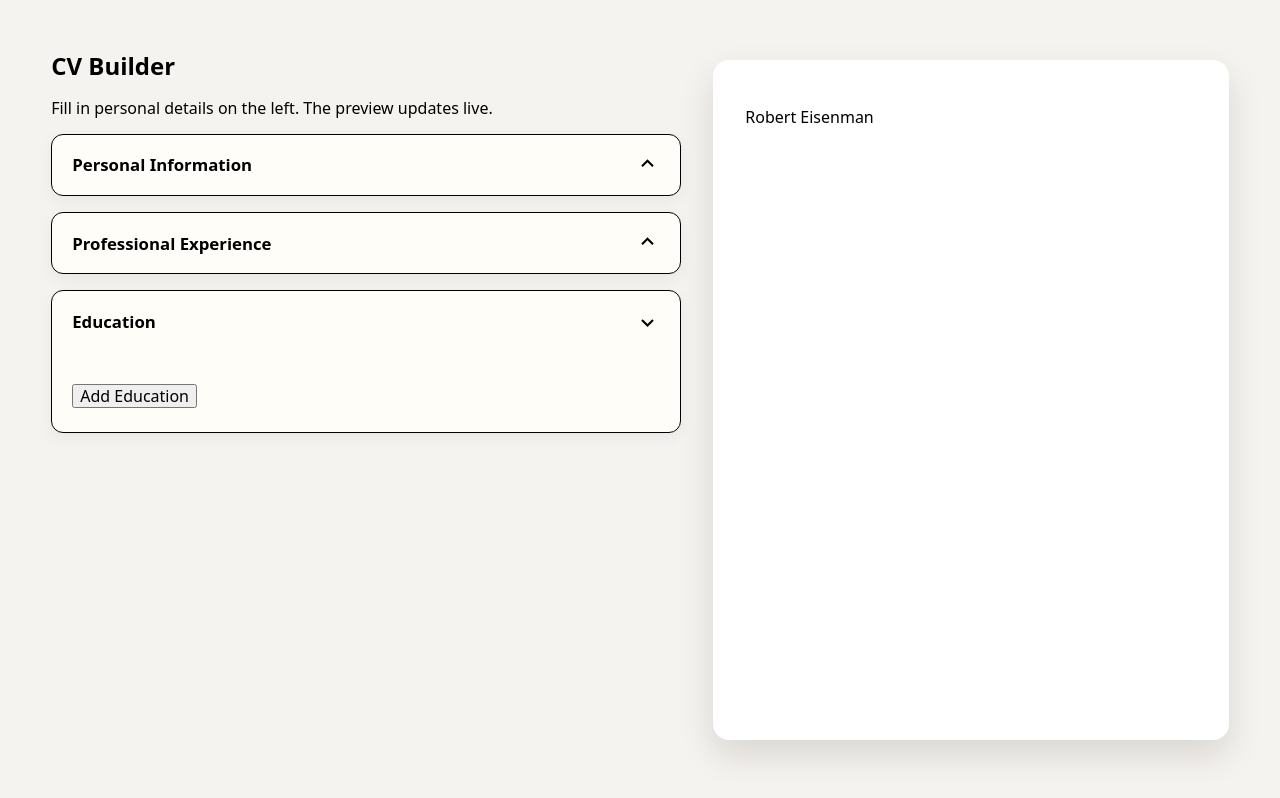
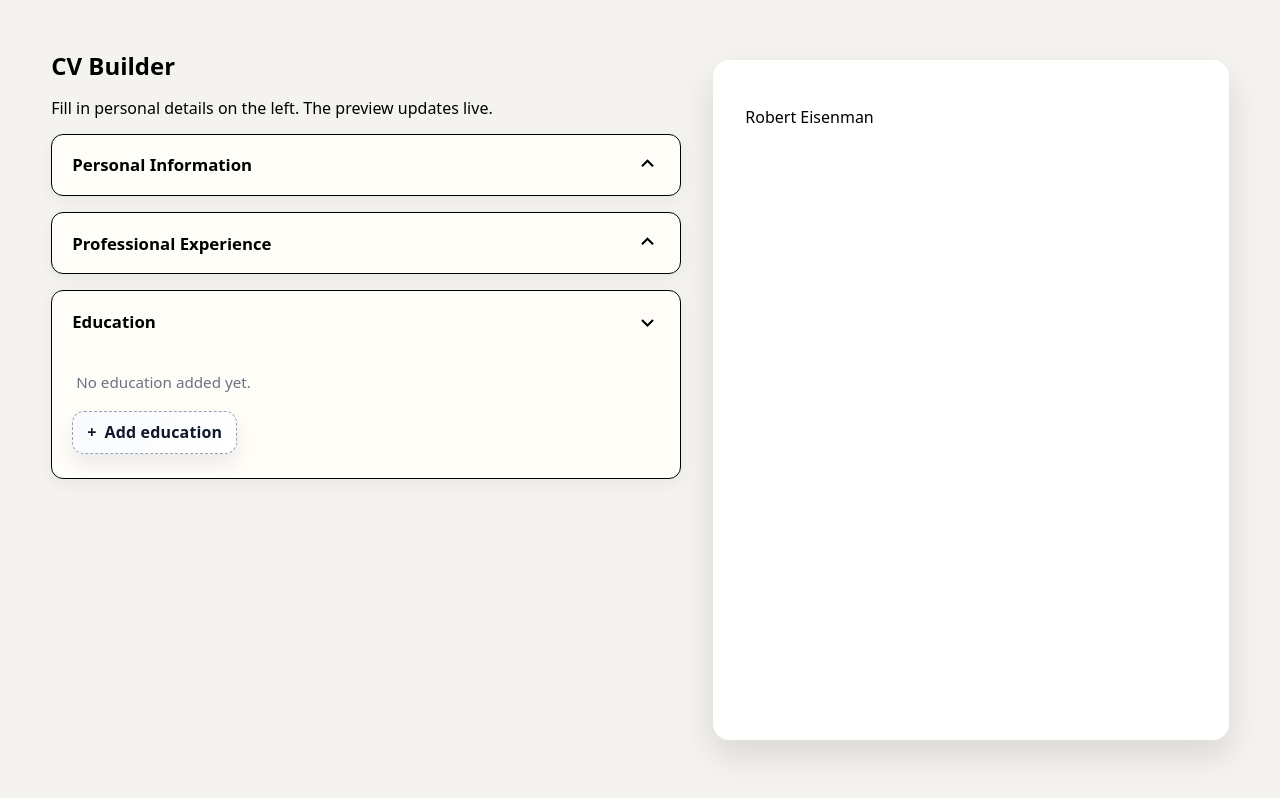
Before and after one commit to mrmiffmiff/cv-generator, a React (Vite) app: page / in a window 1280 px wide. Both pictures are taken after a click on the button "Education". Built offline with nearby package versions, Linux system fonts and the light colour scheme.

Commit message:
list styling

```diff
--- a/src/components/EducationList.jsx
+++ b/src/components/EducationList.jsx
@@ -1,5 +1,6 @@
 import { useState } from 'react'
 import EducationInstanceInput from './EducationInstanceInput';
+import '../styles/EntryList.css';
 
 export default function EducationList({ educations, updateEducationsList }) {
     const [showSpecificEducation, setShowSpecificEducation] = useState(null);
@@ -17,6 +18,11 @@ export default function EducationList({ educations, updateEducationsList }) {
         setShowSpecificEducation(null);
     }
 
+    function deleteEducation(id) {
+        const newList = educations.filter(education => education.id !== id);
+        updateEducationsList(newList);
+    }
+
     function editEducation(id, newObj) {
         const newList = educations.map(education => {
             if (education.id === id) {
@@ -31,23 +37,41 @@ export default function EducationList({ educations, updateEducationsList }) {
 
     if (showSpecificEducation === null) {
         return (
-            <>
-                <ul>
+            <div className="entry-list">
+                <div className="entry-rows">
+                    {educations.length === 0 && (
+                        <p className="entry-empty">No education added yet.</p>
+                    )}
                     {educations.map((obj, index) => (
-                        <li key={obj.id}>
+                        <div className="entry-row" key={obj.id}>
                             <button
                                 type='button'
+                                className='entry-button'
                                 onClick={() => {
                                     setShowSpecificEducation(index);
                                 }}
                             >
-                                {obj['schoolName']}
+                                <span className="entry-title">{obj['schoolName'] || 'Untitled education'}</span>
+                                <span className="entry-subtitle">
+                                    {(obj['degree'] || obj['focus'])
+                                        ? [obj['degree'], obj['focus']].filter(Boolean).join(' • ')
+                                        : 'Tap to add details'}
+                                </span>
                             </button>
-                        </li>
+                            <button
+                                type="button"
+                                className="entry-delete-button"
+                                onClick={() => deleteEducation(obj.id)}
+                                aria-label={`Delete ${obj['schoolName'] || 'education entry'}`}
+                            >
+                                ×
+                            </button>
+                        </div>
                     ))}
-                </ul>
+                </div>
                 <button
                     type='button'
+                    className="entry-add-button"
                     onClick={() => {
                         const newEducation = { ...emptyEducationSansID, id: crypto.randomUUID() };
                         updateEducationsList(
@@ -59,9 +83,10 @@ export default function EducationList({ educations, updateEducationsList }) {
                         setShowSpecificEducation(educations.length)
                     }}
                 >
-                    Add Education
+                    <span aria-hidden="true">+</span>
+                    <span>Add education</span>
                 </button>
-            </>
+            </div>
         );
     }
 
--- /dev/null
+++ b/src/styles/EntryList.css
@@ -0,0 +1,133 @@
+.entry-list {
+    display: flex;
+    flex-direction: column;
+    gap: 14px;
+}
+
+.entry-rows {
+    display: flex;
+    flex-direction: column;
+    gap: 10px;
+    margin: 0;
+    padding: 0;
+}
+
+.entry-empty {
+    margin: 0;
+    color: #6b7280;
+    font-size: 0.95rem;
+    padding: 6px 4px;
+}
+
+.entry-row {
+    display: flex;
+    align-items: stretch;
+    border: 1px solid #e5e7eb;
+    border-radius: 12px;
+    background-color: #ffffff;
+    box-shadow: 0 8px 18px rgba(31, 41, 55, 0.06);
+    overflow: hidden;
+}
+
+.entry-button {
+    all: unset;
+    box-sizing: border-box;
+    cursor: pointer;
+    flex: 1;
+    display: flex;
+    flex-direction: column;
+    gap: 6px;
+    padding: 12px 14px;
+    transition: background-color 120ms ease, transform 120ms ease;
+}
+
+.entry-button:hover {
+    background-color: #f8fafc;
+    transform: translateY(-1px);
+}
+
+.entry-button:focus-visible {
+    outline: 2px solid #2563eb;
+    outline-offset: -2px;
+}
+
+.entry-title {
+    font-weight: 700;
+    color: #0f172a;
+}
+
+.entry-subtitle {
+    font-size: 0.95rem;
+    color: #6b7280;
+}
+
+.entry-delete-button {
+    border: none;
+    background-color: #fee2e2;
+    color: #b91c1c;
+    padding: 0 14px;
+    display: flex;
+    align-items: center;
+    font-weight: 800;
+    font-size: 1rem;
+    cursor: pointer;
+    border-left: 1px solid #fca5a5;
+    transition: background-color 120ms ease, color 120ms ease;
+}
+
+.entry-delete-button:hover {
+    background-color: #fecdd3;
+    color: #991b1b;
+}
+
+.entry-delete-button:focus-visible {
+    outline: 2px solid #f87171;
+    outline-offset: -2px;
+}
+
+.entry-add-button {
+    align-self: flex-start;
+    display: inline-flex;
+    align-items: center;
+    gap: 8px;
+    padding: 11px 14px;
+    border: 1px dashed #94a3b8;
+    border-radius: 12px;
+    background: linear-gradient(135deg, #f8fafc, #ffffff);
+    color: #0f172a;
+    font-weight: 700;
+    letter-spacing: 0.01em;
+    cursor: pointer;
+    box-shadow: 0 10px 18px rgba(15, 23, 42, 0.08);
+    transition: transform 120ms ease, box-shadow 120ms ease, border-color 120ms ease, background-color 120ms ease;
+}
+
+.entry-add-button:hover {
+    transform: translateY(-1px);
+    border-color: #0f172a;
+    box-shadow: 0 12px 20px rgba(15, 23, 42, 0.10);
+    background: linear-gradient(135deg, #ffffff, #f1f5f9);
+}
+
+.entry-add-button:active {
+    transform: translateY(0);
+    box-shadow: 0 8px 14px rgba(15, 23, 42, 0.09);
+}
+
+.entry-add-button:focus-visible {
+    outline: 2px solid rgba(15, 23, 42, 0.25);
+    outline-offset: 3px;
+}
+
+@media (max-width: 640px) {
+    .entry-row {
+        flex-direction: column;
+    }
+
+    .entry-delete-button {
+        border-left: none;
+        border-top: 1px solid #fca5a5;
+        justify-content: flex-end;
+        padding: 10px 14px;
+    }
+}
```
